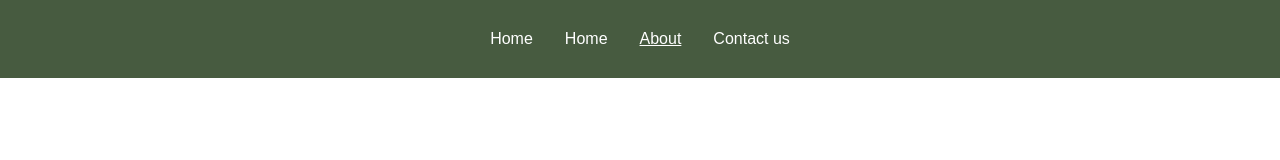
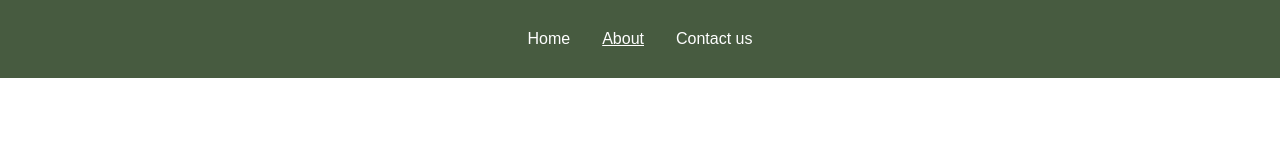
Before and after one commit to lexterocava21/AllianceWebSite, a plain HTML site: page About.html in a window 1280 px wide. Drawn offline with Linux system fonts and the light colour scheme.

Commit message:
Update About.html

```diff
--- a/About.html
+++ b/About.html
@@ -14,7 +14,6 @@
 
 <div class="navbar">
 <div class="navbar-links">
-    <a class="" href="index.html">Home</a>
     <a class="" href="home.html">Home</a>
     <a class="active" href="About.html">About</a>
     <a class="" href="ContactUs.html">Contact us</a>
```
